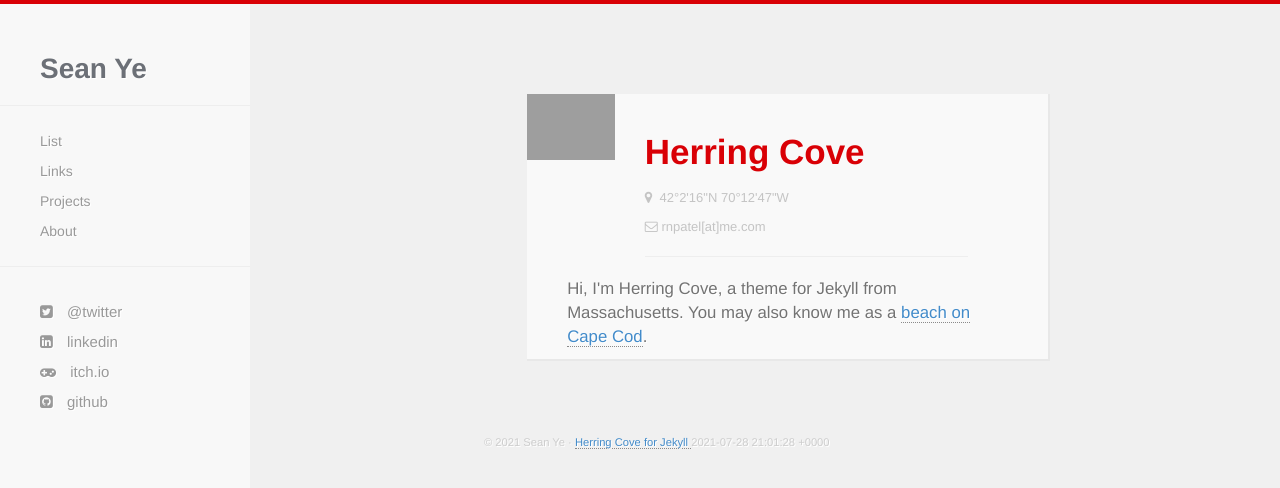
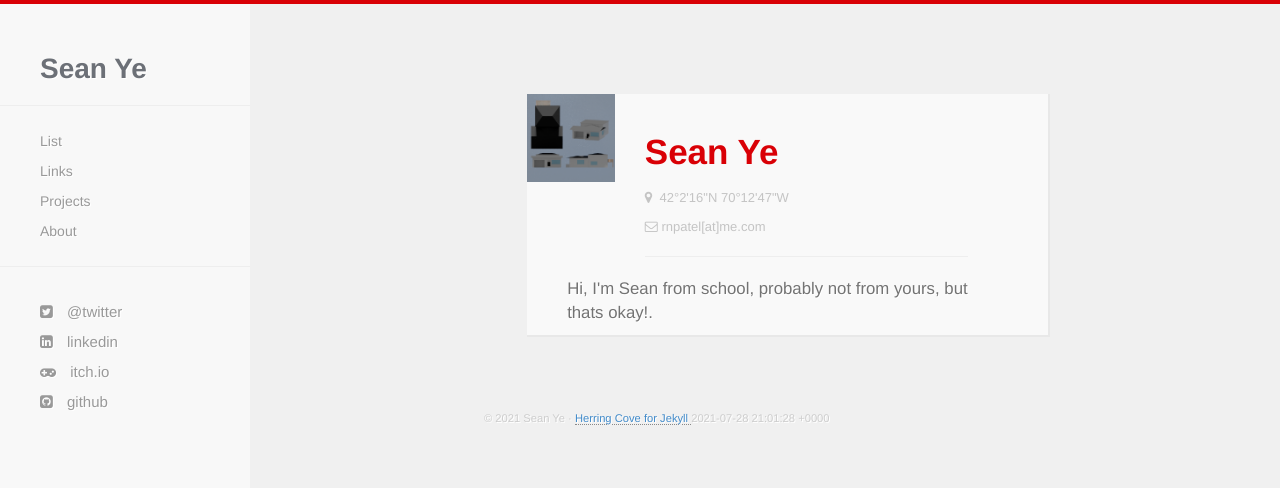
Before and after one commit to SeanYeSchool/SeanYeSchool.github.io, a Jekyll site: the page built from about.html, in a window 1280 px wide. Shown: the top 488 px of the page. Built offline with Jekyll 4.4.1, drawn with Linux system fonts in a browser that asks for light colours; nearby versions of some CDN libraries; Markdown is read by kramdown in place of the engine named in the settings.

Commit message:
Changed the showcase and about images to be png

```diff
--- a/_includes/greeting.html
+++ b/_includes/greeting.html
@@ -4,7 +4,7 @@
       <h1>Hello World</h1>
       <!-- <h2>This is <a href="https://github.com/arnp/herring-cove">Herring Cove</a>, a minimal theme built for <a href="http://jekyllrb.com"> Jekyll</a>. It features a number distinctive features such as a fixed sidebar and a showcase image. It's also easily configurable and editable to your liking. <br><br> On this test site, you will find some blog posts, interesting links, and more. You'll also find a number of ways to get in touch.</h2>
       original -->
-      <h2>If you are reading this then congratulations, you found my website. </a> This site has infornmation about me and will be updated every so often!<br> I hope you find this site useful and that it helps get to know me better :) </h2>
+      <h2>If you are reading this then congratulations, you found my website. </a> This site has infornmation about me and will be updated every so often!<br><br> I hope you find this site useful and that it helps get to know me better :) </h2>
       <hr />
     </div>
   </div>
--- a/_includes/showcase.html
+++ b/_includes/showcase.html
@@ -1,6 +1,6 @@
     </div>
     <style>
-    .showcase-wrapper {background-image: url("{{ site.baseurl }}/images/showcase.jpg");}
+    .showcase-wrapper {background-image: url("{{ site.baseurl }}/images/showcase.png");}
     </style>
     <div class="showcase-wrapper sticky">
       <div class="showcase-text">
--- a/about.html
+++ b/about.html
@@ -7,10 +7,10 @@
       <div class="user-card">
         <div class="row">
           <div class="card col-md-3">
-            <img src="{{ site.baseurl }}/images/self.jpg">
+            <img src="{{ site.baseurl }}/images/self.png">
           </div>
           <div class="col-md-9">
-            <h1>Herring Cove</h1>
+            <h1>Sean Ye</h1>
             <p><i class="fa fa-map-marker"></i>&nbsp;&nbsp;42°2'16"N   70°12'47"W</p>
             <p><i class="fa fa-envelope-o"></i>&nbsp;rnpatel[at]me.com </p>
             <hr />
@@ -18,7 +18,7 @@
         </div>
         <div class="row">
           <div class="col-md-12 letter">
-            <p>Hi, I'm Herring Cove, a theme for Jekyll from Massachusetts. You may also know me as a <a href="http://wikimapia.org/38526/Herring-Cove-Beach">beach on Cape Cod</a>.</p>
+            <p>Hi, I'm Sean from school, probably not from yours, but thats okay!</a>.</p>
           </div>
         </div>
     </div>
```
